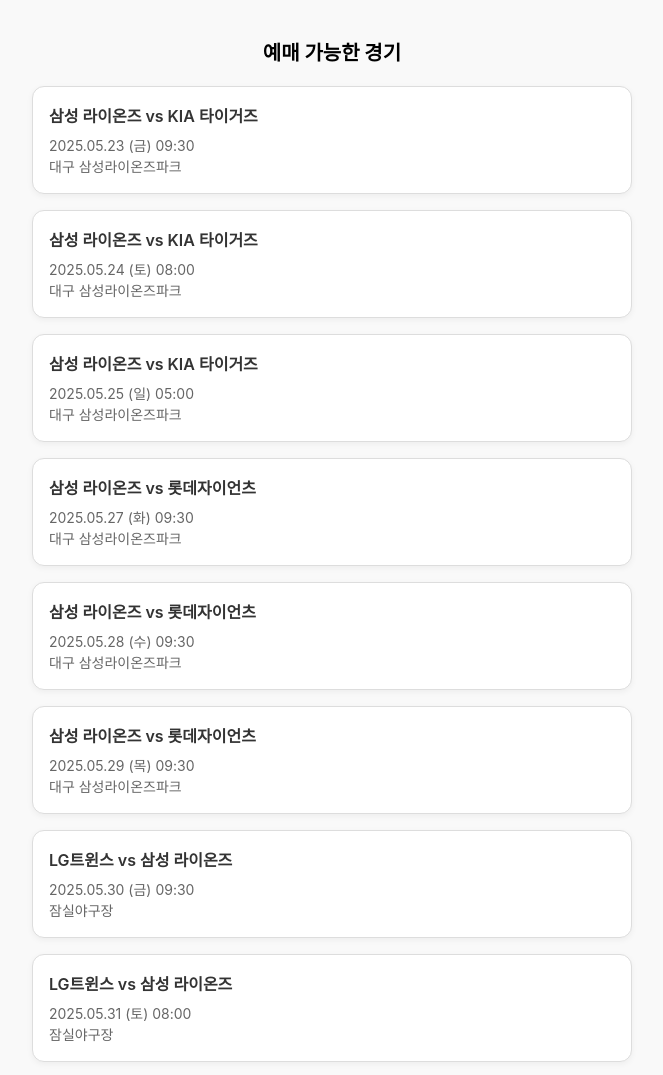
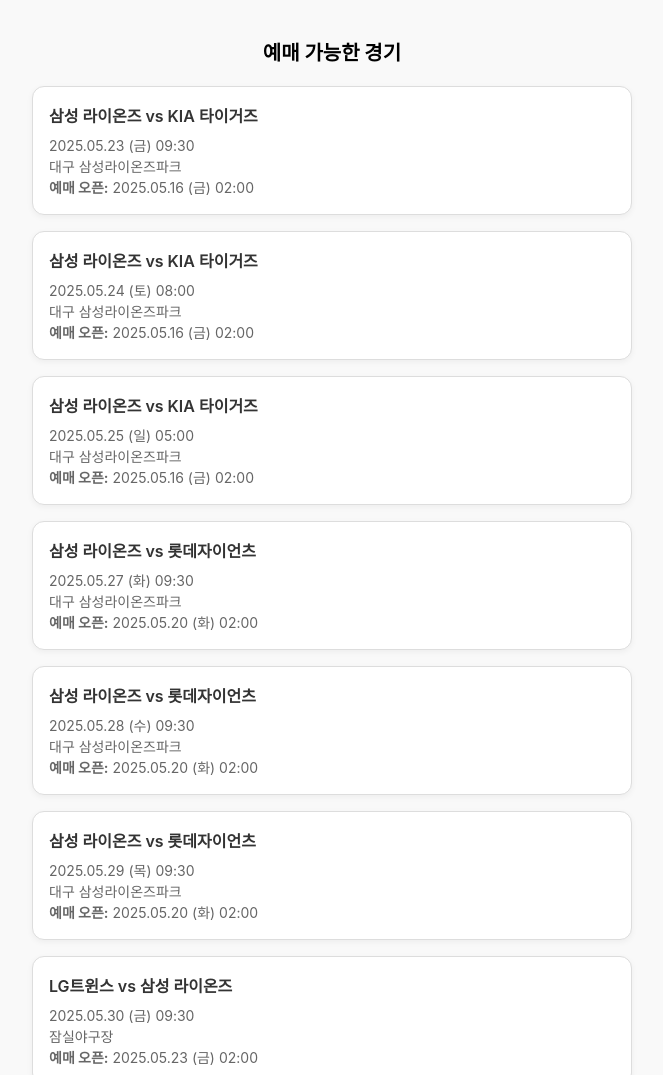
Before and after one commit to godcomplex26/baseball, a plain HTML site: page index.html in a window 1280 px wide. Shown: the top 1075 px of the page, without its empty margins (308-971 px from the left). Drawn offline with Linux system fonts and the light colour scheme.

Commit message:
Update index.html

```diff
--- a/index.html
+++ b/index.html
@@ -120,8 +120,10 @@
         : 'https://www.ticketlink.co.kr';
 
       futureSchedules.forEach(schedule => {
-        const { display, param } = formatDateTime(schedule.scheduleDate);
-        const url = `${baseUrl}/reserve/product/${schedule.productId}?productDate=${param}&scheduleId=${schedule.scheduleId}`;
+        const gameTime = formatDateTime(schedule.scheduleDate);
+        const openTime = formatDateTime(schedule.reserveOpenDateTime);
+        const url = `${baseUrl}/reserve/product/${schedule.productId}?productDate=${gameTime.param}&scheduleId=${schedule.scheduleId}`;
+
         const card = document.createElement('div');
         card.className = 'ticket-card';
 
@@ -129,8 +131,9 @@
           <a href="${url}" target="_blank">
             <div class="match-title">${schedule.homeTeam.teamName} vs ${schedule.awayTeam.teamName}</div>
             <div class="match-info">
-              ${display}<br />
-              ${schedule.venueName.trim()}
+              ${gameTime.display}<br />
+              ${schedule.venueName.trim()}<br />
+              <strong>예매 오픈:</strong> ${openTime.display}
             </div>
           </a>
         `;
@@ -144,5 +147,6 @@
     });
 </script>
 
+
 </body>
 </html>
```
